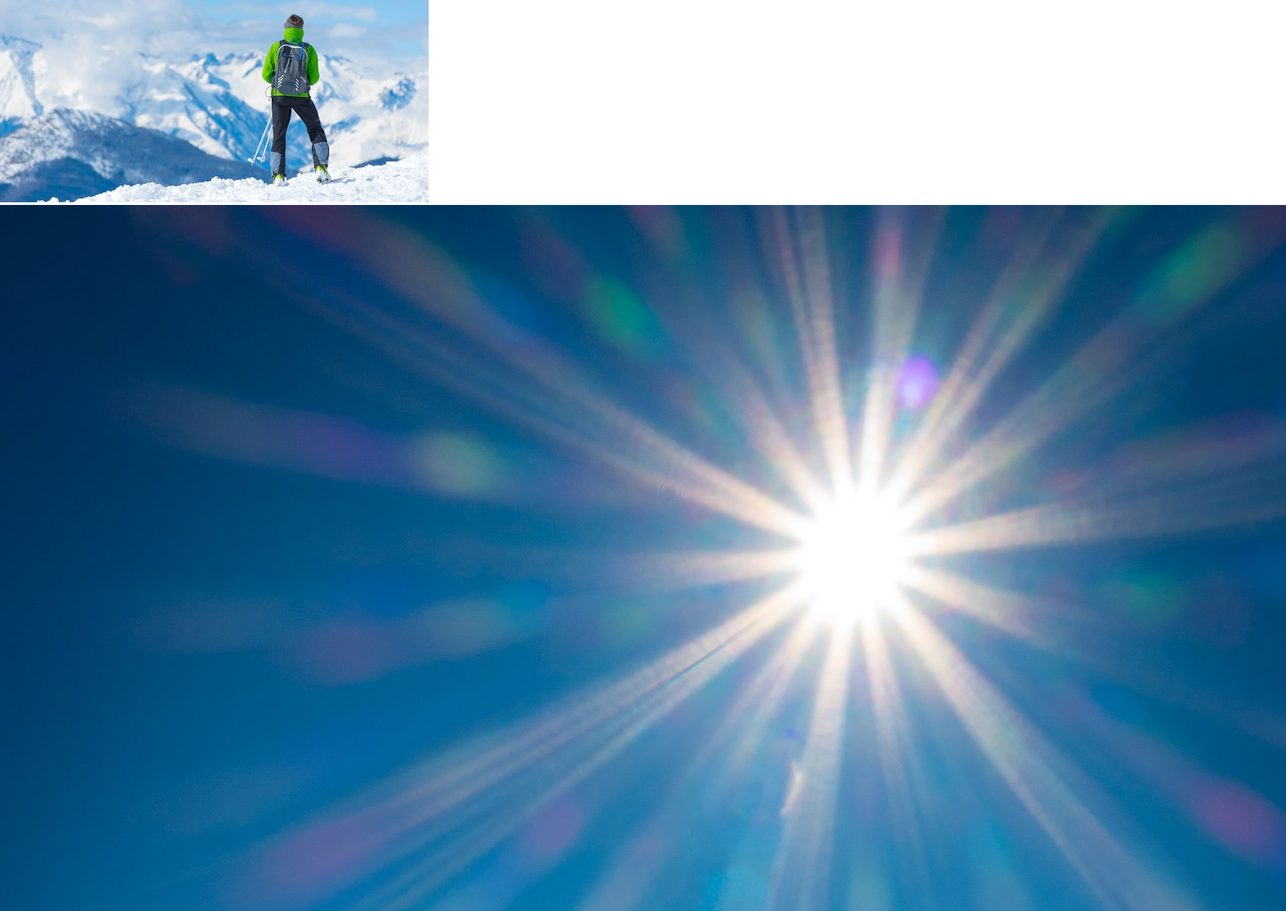
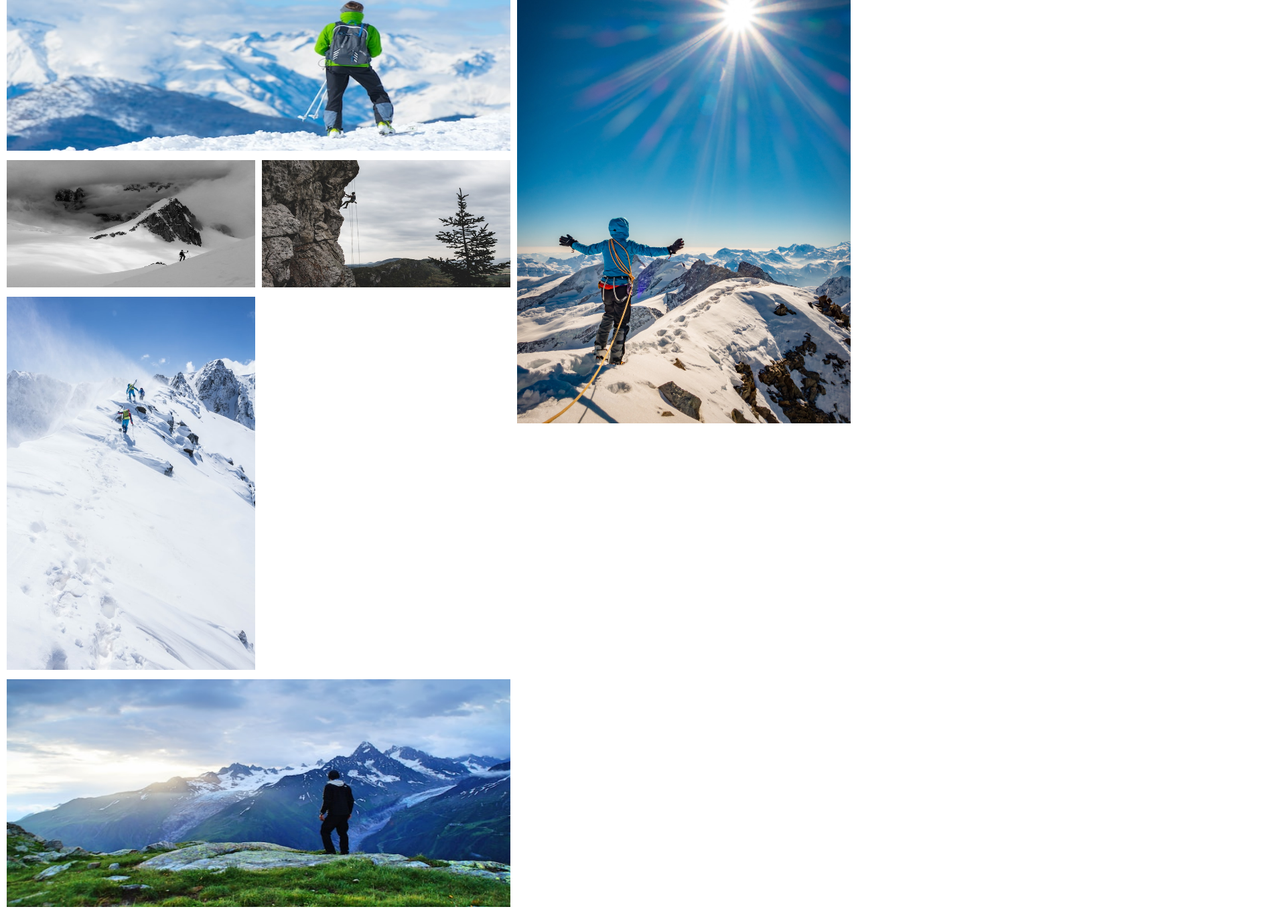
Before and after one commit to Natanaeln03/fotografia-gelada, a website: page public/index.html in a window 1280 px wide. Shown: the part 255-1615 px from the top of the page at 67% size, 1920 px wide, since content can reach past the window. Drawn offline with Linux system fonts and the light colour scheme.

Commit message:
modificado

```diff
--- a/public/index.html
+++ b/public/index.html
@@ -31,20 +31,14 @@
                 <img class="photo-image2" src="Imagens/MonteFuji.jpg" alt="">
             </div>
 
-            <div class="img2">
-                <img class="Imagens3" src="Imagens/AlpesSuiços.jpg" alt="">
-
-
-
-                <img class="Imagens4" src="Imagens/GrandCanyon.jpg" alt="">
+            <div class="photo2">
+                <img class="photo-image3" src="Imagens/AlpesSuiços.jpg" alt="">
+                <img class="photo-image4" src="Imagens/GrandCanyon.jpg" alt="">
             </div>
 
-            <div class="img5">
-                <img src="Imagens/MonteBranco.jpg" alt="">
-            </div>
-
-            <div class="img6">
-                <img src="Imagens/MonteElbrus.jpg" alt="">
+            <div class="photo3">
+                <img class="photo-image5" src="Imagens/MonteBranco.jpg" alt="">
+                <img class="photo-image6" src="Imagens/MonteElbrus.jpg" alt="">
             </div>
 
             <div class="img7">
--- a/public/style.css
+++ b/public/style.css
@@ -27,4 +27,57 @@
 
 .nav-item {
     text-decoration: none;
+    color: #161616;
 }
+
+.main-photo {
+    padding: 5px;
+}
+
+.photo1 {
+
+}
+
+.photo-image1 {
+    width: 60%;
+    height: 350px;
+    padding: 5px;
+}
+
+.photo-image2 {
+    max-width: 40%;
+    padding: 5px;
+    float: right;
+}
+
+.photo2 {
+
+}
+
+.photo-image3 {
+    width: 30%;
+    height: 200px;
+    padding: 5px;
+}
+
+.photo-image4 {
+    width: 30%;
+    height: 200px;
+    float: right;
+    padding: 5px;
+}
+
+.photo3 {
+
+}
+
+.photo-image5 {
+    width: 30%;
+    padding: 5px;
+}
+
+.photo-image6 {
+    width: 60%;
+    height: 350px;
+    padding: 5px;
+}
```
